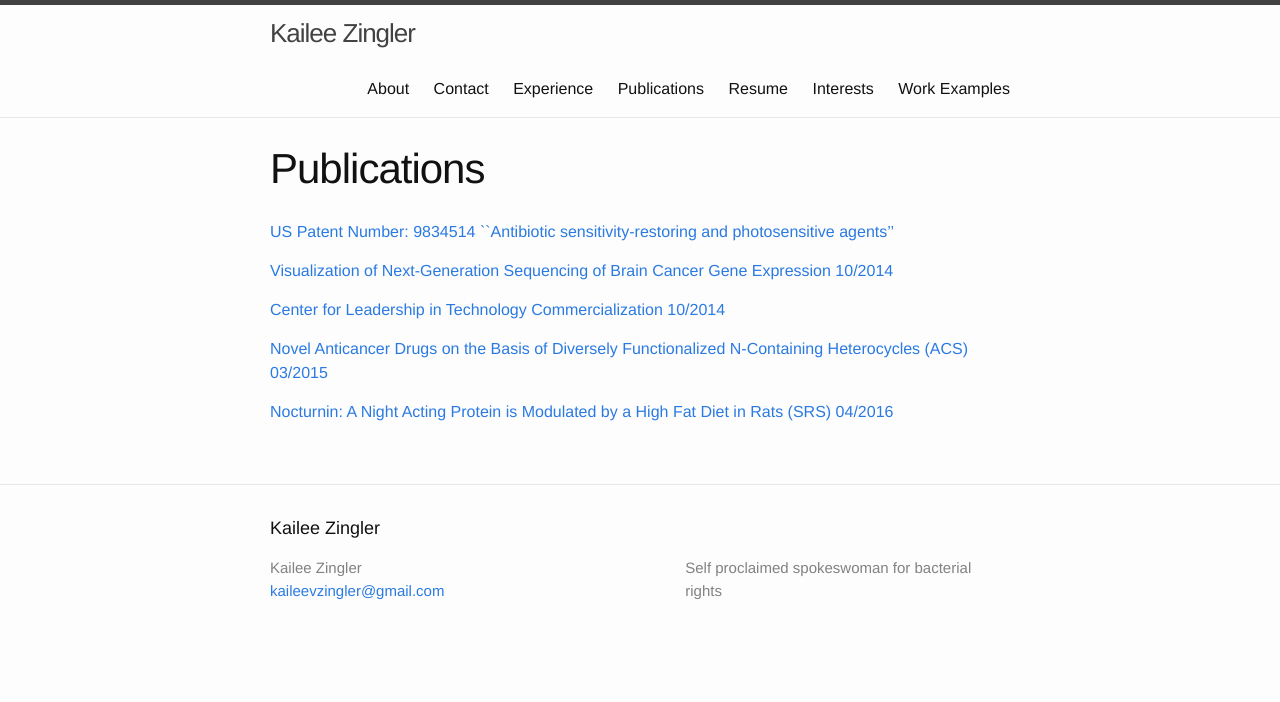
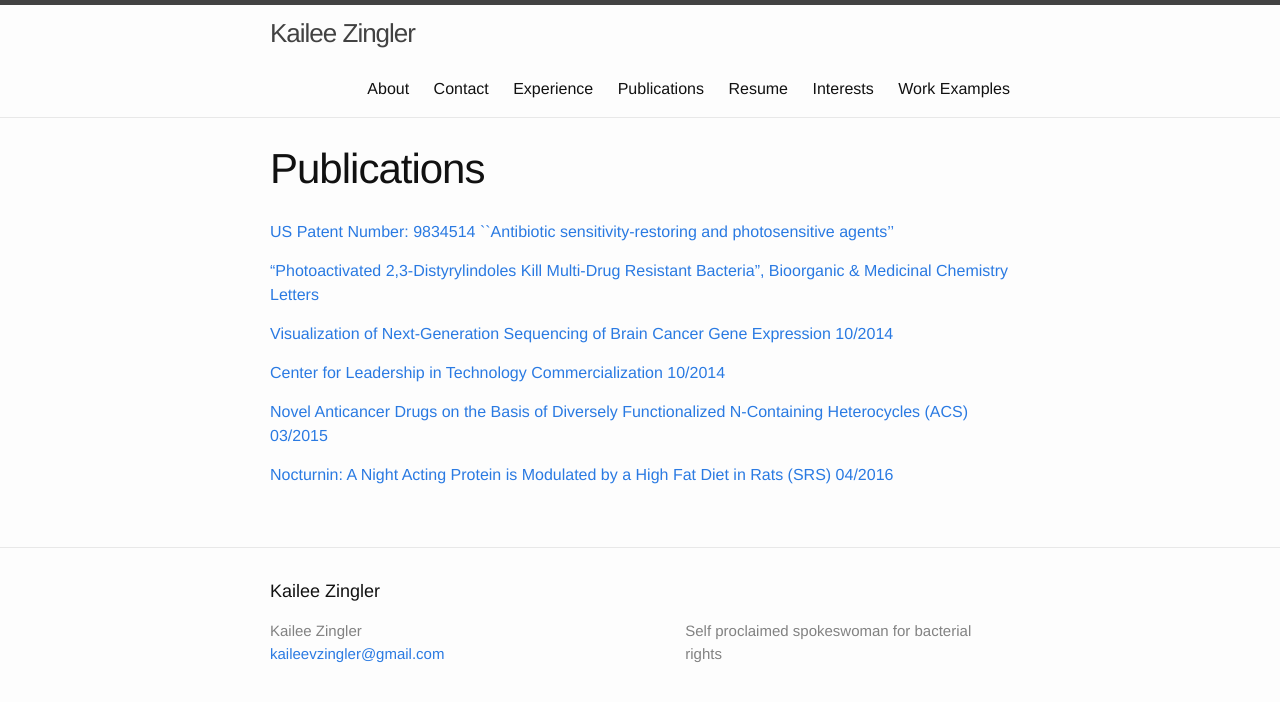
Before and after one commit to kzingler/kzingler.github.io, a Jekyll site: the page built from publications.md, in a window 1280 px wide. Shown: the top 702 px of the page. Built offline with Jekyll 4.4.1, drawn with Linux system fonts in a browser that asks for light colours.

Commit message:
Added publication

```diff
--- a/publications.md
+++ b/publications.md
@@ -6,6 +6,8 @@ permalink: /publications/
 
 [US Patent Number: 9834514 ``Antibiotic sensitivity-restoring and photosensitive agents''](https://patents.justia.com/patent/9834514)
 
+["Photoactivated 2,3-Distyrylindoles Kill Multi-Drug Resistant Bacteria", Bioorganic & Medicinal Chemistry Letters](https://www.sciencedirect.com/science/article/pii/S0960894X18303007)
+
 [Visualization of Next-Generation Sequencing of Brain Cancer Gene Expression 10/2014](../assets/bioinformatics.pdf)
 
 [Center for Leadership in Technology Commercialization 10/2014](../assets/cltc.pdf)
```
